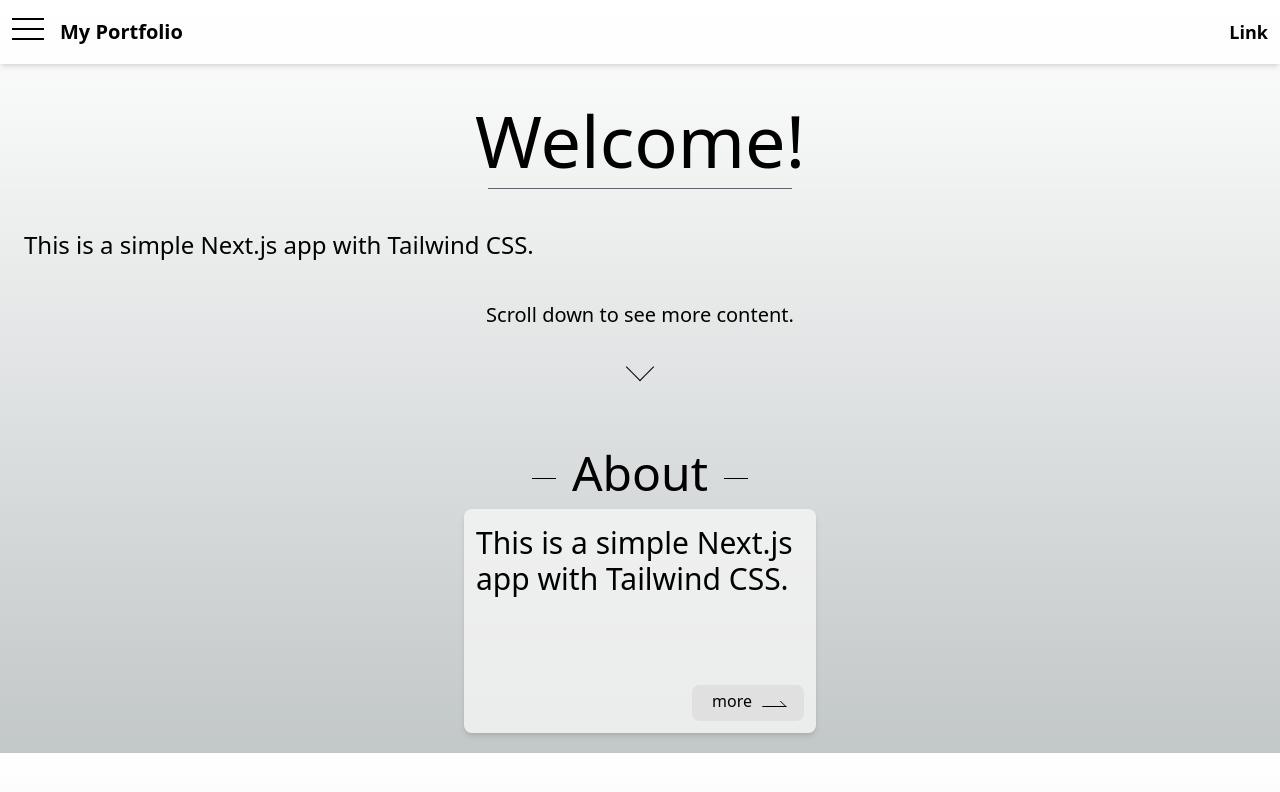
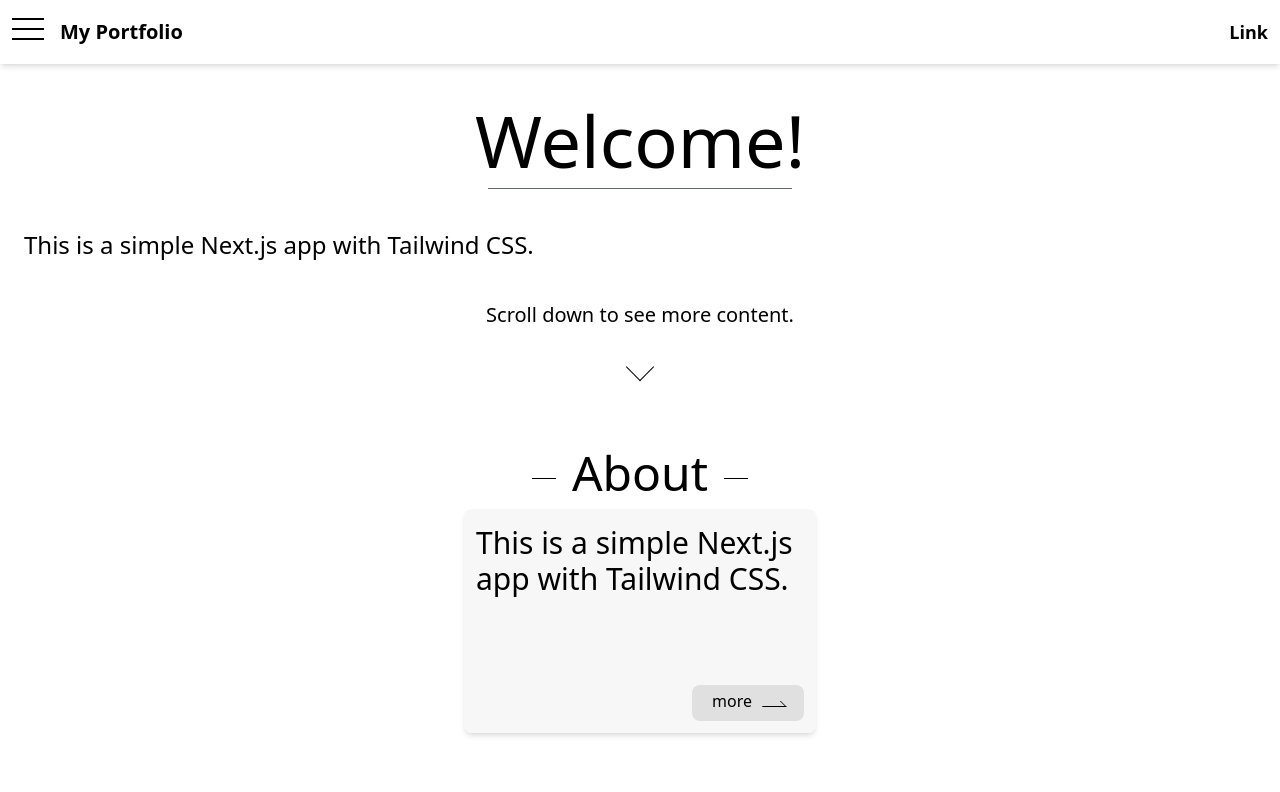
Before and after one commit to haruki26/react-next-portfolio, a Next.js app: page / in a window 1280 px wide. Shown: the top 792 px of the page. Built offline with nearby package versions, Linux system fonts and the light colour scheme.

Commit message:
基本スタイルの定義

```diff
--- a/src/app/globals.css
+++ b/src/app/globals.css
@@ -2,32 +2,31 @@
 @tailwind components;
 @tailwind utilities;
 
-:root {
-  --foreground-rgb: 0, 0, 0;
-  --background-start-rgb: 255, 255, 255;
-  --background-end-rgb: 194, 199, 200;
-}
 
-/* @media (prefers-color-scheme: dark) {
+@layer base {
   :root {
-    --foreground-rgb: 255, 255, 255;
-    --background-start-rgb: 0, 0, 0;
-    --background-end-rgb: 0, 0, 0;
+    --foreground-rgb: 51, 51, 51;
+    --background: linear-gradient(
+      to bottom,
+      transparent,
+      rgb(238, 238, 238)
+      )
+      rgb(190, 180, 170);
+
+      --muted: 204, 204, 204;
+      --muted-foreground: 34, 34, 34;
   }
-} */
 
-body {
-    color: rgb(var(--foreground-rgb));
-    background: linear-gradient(
-        to bottom,
-        transparent,
-        rgb(var(--background-end-rgb))
-        )
-        rgb(var(--background-start-rgb));
-}
+  .dark {
+    --foreground-rgb: 240, 240, 240;
+    --background: linear-gradient(
+      to bottom,
+      transparent,
+      rgb(48, 48, 48)
+      )
+      rgb(30, 30, 30);
 
-@layer utilities {
-  .text-balance {
-    text-wrap: balance;
+    --muted: 102, 102, 102;
+    --muted-foreground: 221, 221, 221;
   }
 }
--- a/tailwind.config.ts
+++ b/tailwind.config.ts
@@ -1,6 +1,7 @@
 import type { Config } from "tailwindcss";
 
 const config: Config = {
+  darkMode: "class",
   content: [
     "./src/pages/**/*.{js,ts,jsx,tsx,mdx}",
     "./src/components/**/*.{js,ts,jsx,tsx,mdx}",
@@ -8,6 +9,14 @@ const config: Config = {
   ],
   theme: {
     extend: {
+      colors: {
+        background: "hsl(var(--background))",
+        foreground: "hsl(var(--foreground))",
+        muted: {
+          DEFAULT: "hsl(var(--muted))",
+          foreground: "hsl(var(--muted-foreground))",
+        }
+      },
       backgroundImage: {
         "gradient-radial": "radial-gradient(var(--tw-gradient-stops))",
         "gradient-conic":
```
